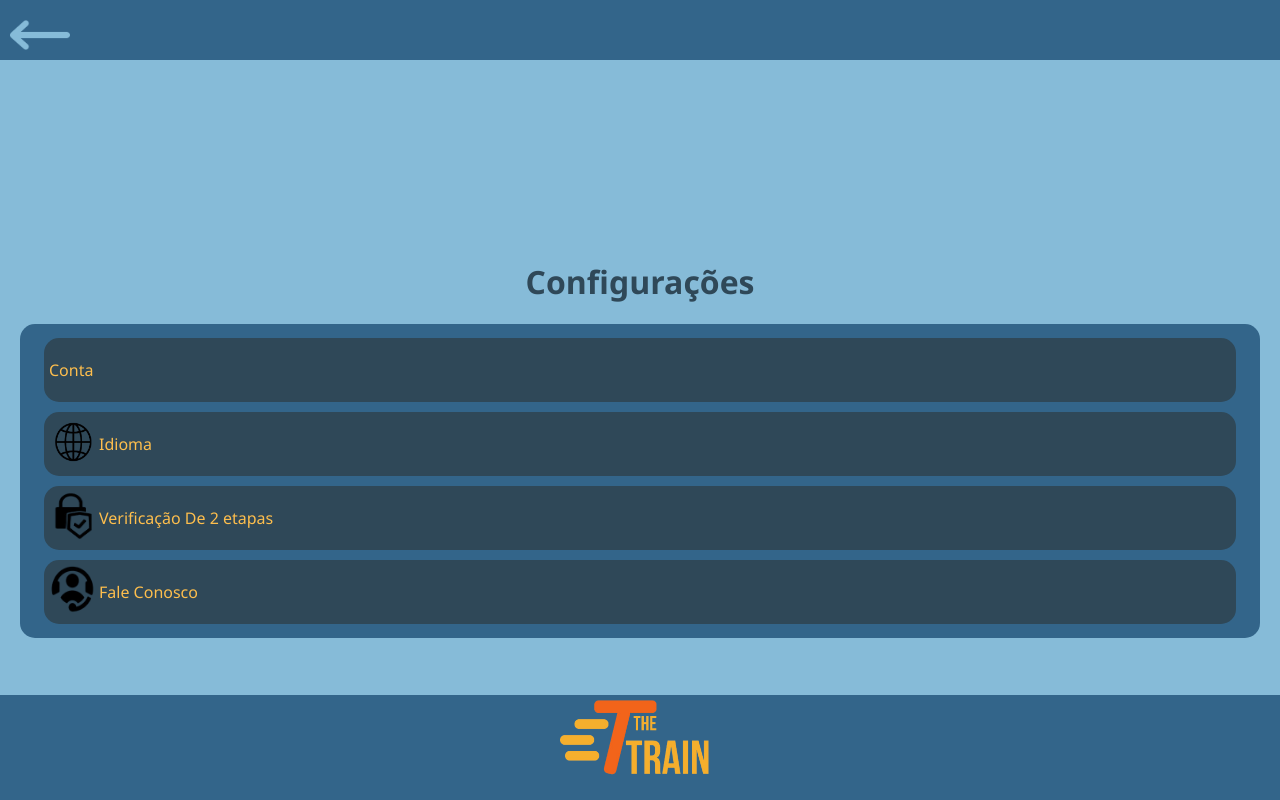
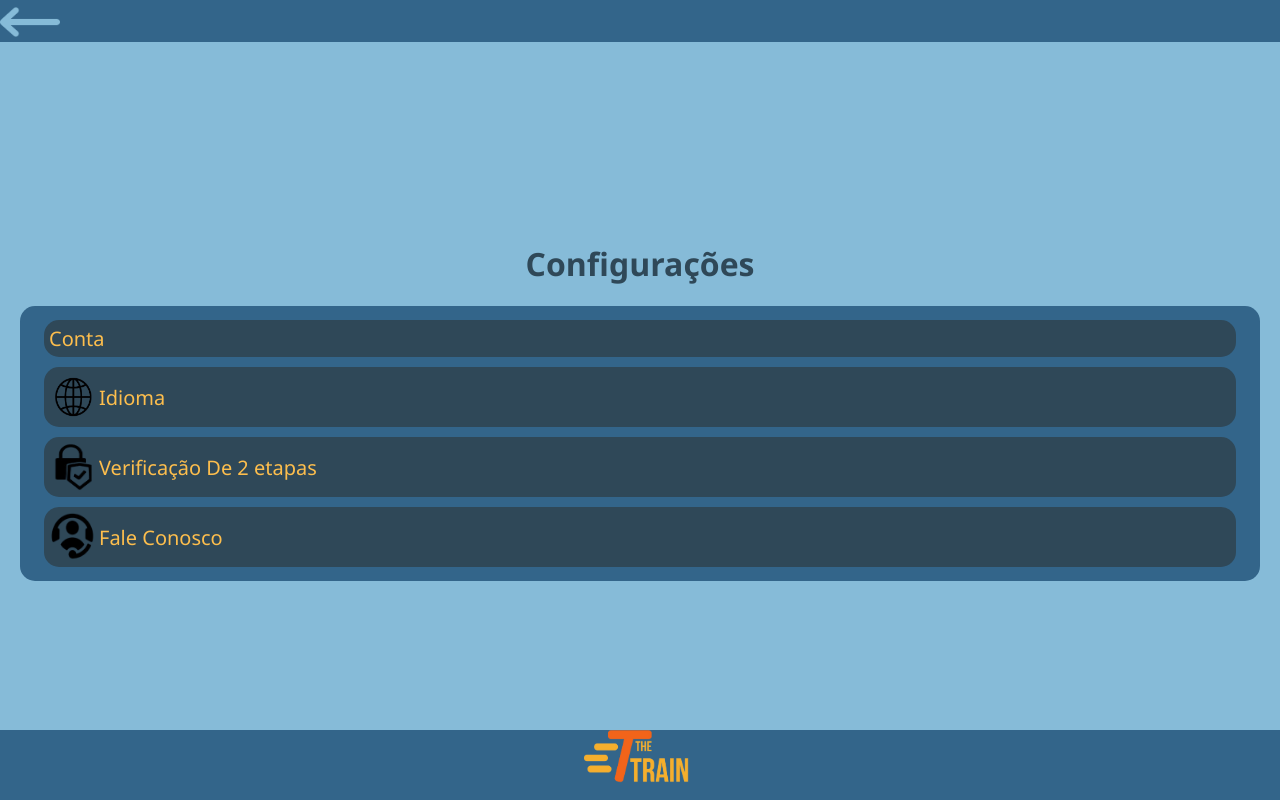
Before and after one commit to Guilherme731/the_train, a PHP site: page /config/configFuncionario.html in a window 1280 px wide. Run offline with PHP 8.4, Linux system fonts and the light colour scheme.

Commit message:
Feito os botões do menu de opções.

```diff
--- a/config/configFuncionario.html
+++ b/config/configFuncionario.html
@@ -18,21 +18,21 @@
         <h1 id="tituloConfig">Configurações</h1>
         <div id="quadradoGeralConfig">
 
-            <div id="quadradosOpcoesConfig">
-                <p>Conta</p>
+            <div class="quadradosOpcoesConfig">
+                <a href="">Conta</a>
             </div>
-            <div id="quadradosOpcoesConfig">
-                <img id="iconeConfigTamanho" src="../img/idiomaIcone.png" alt="Imagem do ícone de idioma">
-                <p>Idioma</p>
+            <div class="quadradosOpcoesConfig">
+                <img class="iconeConfigTamanho" src="../img/idiomaIcone.png" alt="Imagem do ícone de idioma">
+                <a href="">Idioma</a>
             </div>
-            <div id="quadradosOpcoesConfig">
-                <img id="iconeConfigTamanho" src="../img/verificacao2EtapasIcone.png"
+            <div class="quadradosOpcoesConfig">
+                <img class="iconeConfigTamanho" src="../img/verificacao2EtapasIcone.png"
                     alt="Imagem do ícone de verificação de 2 etapas">
-                <p>Verificação De 2 etapas</p>
+                <a href="">Verificação De 2 etapas</a>
             </div>
-            <div id="quadradosOpcoesConfig">
-            <img id="iconeConfigTamanho" src="../img/faleConoscoIcone.png" alt="Imagem do ícone de Fale Conosco">
-            <p>Fale Conosco</p>
+            <div class="quadradosOpcoesConfig">
+            <img class="iconeConfigTamanho" src="../img/faleConoscoIcone.png" alt="Imagem do ícone de Fale Conosco">
+            <a href="">Fale Conosco</a>
 
 
             </div>
--- a/style/style.css
+++ b/style/style.css
@@ -42,9 +42,7 @@ body {
 }
 
 .headerAzulVoltar{
-    padding-top: 20px;
-    padding-left: 10px;
-    padding-bottom: 5px;
+    padding-top: 7px;
     background-color: #33658a;
 }
 .headerAzulVoltar img{
@@ -67,11 +65,10 @@ body {
     bottom: 0;
     display: flex;
     justify-content: center;
-    padding-top: 5px;
 }
 
 .footerAzulLogo img{
-    height: 100px;
+    height: 70px;
 }
 
 /*Página de Login*/
@@ -140,16 +137,21 @@ body {
     border-radius: 15px;
 }
 
-#quadradosOpcoesConfig{
+.quadradosOpcoesConfig{
     background-color: #2f4858;
-    color: #fdbe4d;
     display: flex;
+    align-items: center;
     padding: 5px;
     margin: 10px 20px;
     border-radius: 15px;
 }
 
-#iconeConfigTamanho{
+.quadradosOpcoesConfig a{
+    color: #fdbe4d;
+    text-decoration: none;
+    font-size: 20px;
+}
+.iconeConfigTamanho{
     height: 50px;
     width: 50px;
 }
```
